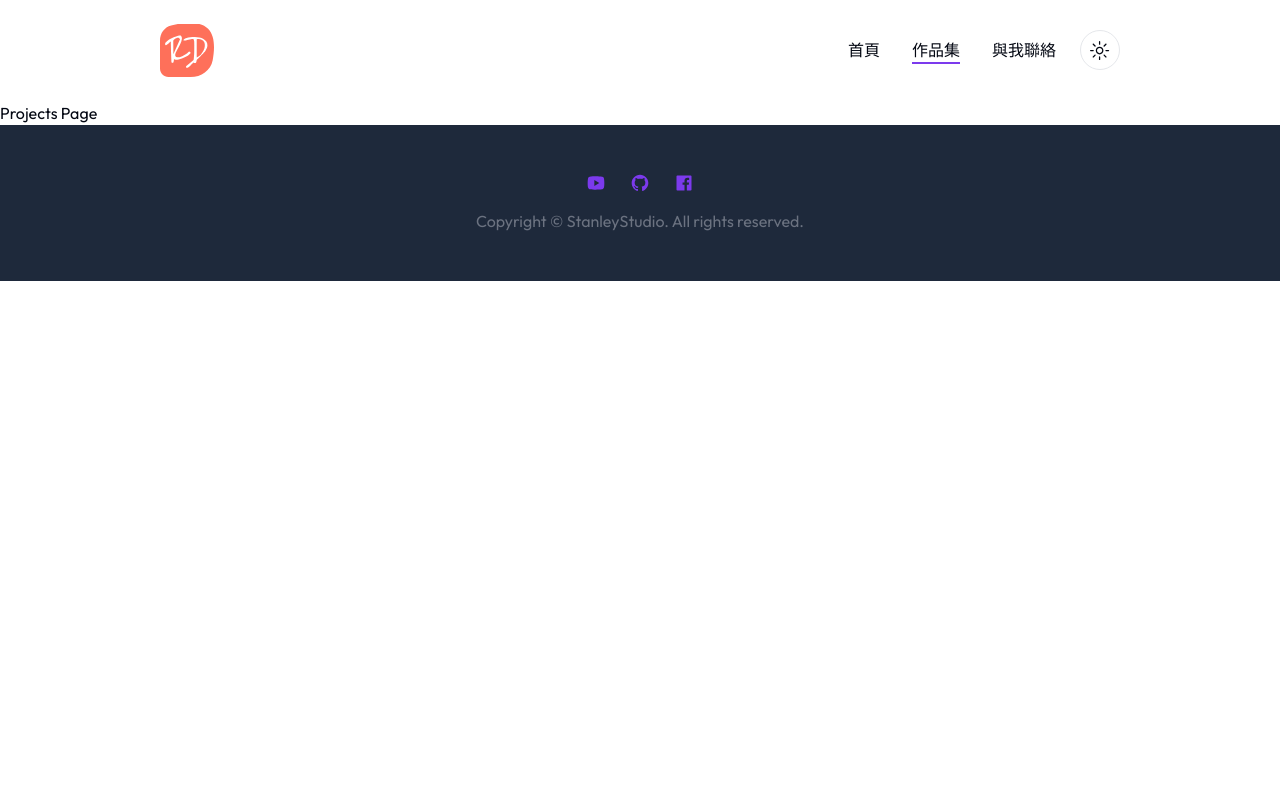
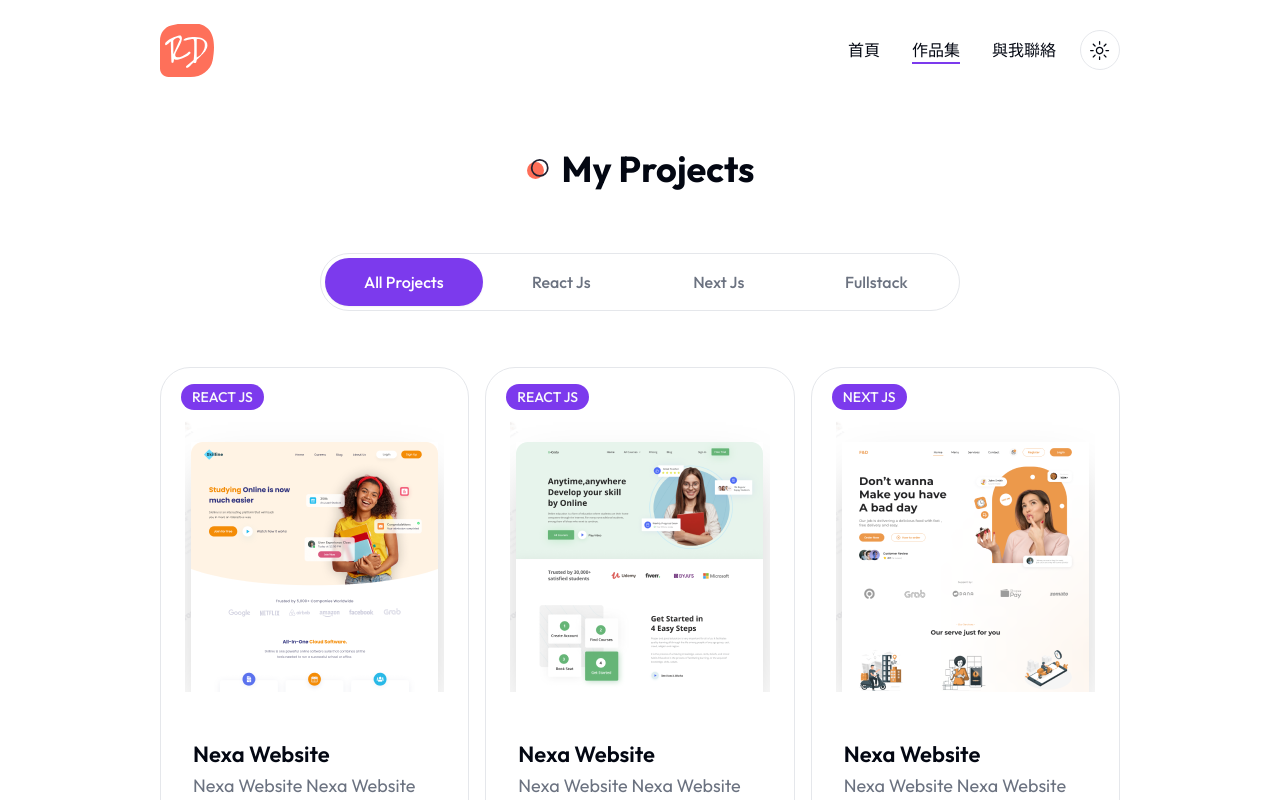
Before and after one commit to StanleyYeh/Stanley-Portfolio, a Next.js app: page /projects in a window 1280 px wide. Shown: the top 800 px of the page. Built offline with nearby package versions, Linux system fonts and the light colour scheme.

Commit message:
#11-ProjectsPage

```diff
--- a/app/projects/page.js
+++ b/app/projects/page.js
@@ -1,7 +1,114 @@
+'use client';
+
+import { useState } from 'react';
+
+import { Tabs, TabsContent, TabsList, TabsTrigger } from '@/components/ui/tabs'
+import ProjectCard from '@/components/ProjectCard'
+
+const projectData = [
+  {
+    image: '/work/3.png',
+    category: 'react js',
+    name: 'Nexa Website',
+    description: 'Nexa Website Nexa Website Nexa Website Nexa Website Nexa Website',
+    link: '/',
+    github: '/',
+  },
+  {
+    image: '/work/4.png',
+    category: 'react js',
+    name: 'Nexa Website',
+    description: 'Nexa Website Nexa Website Nexa Website Nexa Website Nexa Website',
+    link: '/',
+    github: '/',
+  },
+  {
+    image: '/work/2.png',
+    category: 'next js',
+    name: 'Nexa Website',
+    description: 'Nexa Website Nexa Website Nexa Website Nexa Website Nexa Website',
+    link: '/',
+    github: '/',
+  },
+  {
+    image: '/work/1.png',
+    category: 'next js',
+    name: 'Nexa Website',
+    description: 'Nexa Website Nexa Website Nexa Website Nexa Website Nexa Website',
+    link: '/',
+    github: '/',
+  },
+  {
+    image: '/work/3.png',
+    category: 'next js',
+    name: 'Nexa Website',
+    description: 'Nexa Website Nexa Website Nexa Website Nexa Website Nexa Website',
+    link: '/',
+    github: '/',
+  },
+  {
+    image: '/work/1.png',
+    category: 'fullstack',
+    name: 'Nexa Website',
+    description: 'Nexa Website Nexa Website Nexa Website Nexa Website Nexa Website',
+    link: '/',
+    github: '/',
+  },
+];
+
+// remove category duplicates
+const uniqueCategories = ['all projects', ...new Set(projectData.map((item) => item.category))];
+
 export default function Projects({ children }) {
+  const [categories, setCategories] = useState(uniqueCategories);
+  const [category, setCategory] = useState('all projects');
+
+  const filteredProjects = projectData.filter((project) => {
+    return category === 'all projects'
+      ? project
+      : project.category === category;
+  });
+
+
   return (
-    <>
-      Projects Page
-    </>
+    <section className="min-h-screen pt-12">
+      <div className=' container mx-auto'>
+        <h2 className=' section-title mb-8 xl:mb-16 text-center mx-auto'>
+          My Projects
+        </h2>
+        {/* Tabs */}
+        <Tabs defaultValue={category} className='mb-24 xl:mb-48'>
+          <TabsList className='w-full grid h-full md:grid-cols-4 lg:max-w-[640px]
+          mb-12 mx-auto md:border dark:border-none'>
+            {
+              categories.map((category, index) => {
+                return (
+                  <TabsTrigger
+                    onClick={() => setCategory(category)}
+                    value={category}
+                    key={index}
+                    className='capitalize w-[162px] md:w-auto'
+                  >
+                    {category}
+                  </TabsTrigger>
+                );
+              })
+            }
+          </TabsList>
+          {/* Tabs Content */}
+          <div className='text-lg xl:mt-8 grid grid-cols-1 lg:grid-cols-3 gap-4'>
+            {
+              filteredProjects.map((project, index) => {
+                return (
+                  <TabsContent value={category} key={index}>
+                    <ProjectCard project={project} />
+                  </TabsContent>
+                );
+              })
+            }
+          </div>
+        </Tabs>
+      </div>
+    </section>
   );
 }
--- a/components/ui/sheet.jsx
+++ b/components/ui/sheet.jsx
@@ -1,18 +1,18 @@
 "use client";
-import * as React from "react"
-import * as SheetPrimitive from "@radix-ui/react-dialog"
+import * as React from "react";
+import * as SheetPrimitive from "@radix-ui/react-dialog";
 import { cva } from "class-variance-authority";
-import { X } from "lucide-react"
+import { X } from "lucide-react";
 
-import { cn } from "@/lib/utils"
+import { cn } from "@/lib/utils";
 
-const Sheet = SheetPrimitive.Root
+const Sheet = SheetPrimitive.Root;
 
-const SheetTrigger = SheetPrimitive.Trigger
+const SheetTrigger = SheetPrimitive.Trigger;
 
-const SheetClose = SheetPrimitive.Close
+const SheetClose = SheetPrimitive.Close;
 
-const SheetPortal = SheetPrimitive.Portal
+const SheetPortal = SheetPrimitive.Portal;
 
 const SheetOverlay = React.forwardRef(({ className, ...props }, ref) => (
   <SheetPrimitive.Overlay
@@ -21,9 +21,10 @@
       className
     )}
     {...props}
-    ref={ref} />
-))
-SheetOverlay.displayName = SheetPrimitive.Overlay.displayName
+    ref={ref}
+  />
+));
+SheetOverlay.displayName = SheetPrimitive.Overlay.displayName;
 
 const sheetVariants = cva(
   "fixed z-50 gap-4 bg-background p-6 shadow-lg transition ease-in-out data-[state=open]:animate-in data-[state=closed]:animate-out data-[state=closed]:duration-300 data-[state=open]:duration-500",
@@ -42,58 +43,67 @@
       side: "right",
     },
   }
-)
+);
 
-const SheetContent = React.forwardRef(({ side = "right", className, children, ...props }, ref) => (
+const SheetContent = React.forwardRef(
+  ({ side = "right", className, children, ...props }, ref) => (
     <SheetPortal>
       <SheetOverlay />
-    <SheetPrimitive.Content ref={ref} className={cn(sheetVariants({ side }), className)} {...props}>
+      <SheetPrimitive.Content
+        ref={ref}
+        className={cn(sheetVariants({ side }), className)}
+        {...props}
+      >
         {children}
-      <SheetPrimitive.Close
-        className="absolute right-4 top-4 rounded-sm opacity-70 ring-offset-background transition-opacity hover:opacity-100 focus:outline-none focus:ring-2 focus:ring-ring focus:ring-offset-2 disabled:pointer-events-none data-[state=open]:bg-secondary">
-        <X className="h-4 w-4" />
+        <SheetPrimitive.Close className="absolute right-4 top-4 rounded-sm opacity-70 ring-offset-background transition-opacity hover:opacity-100 focus:outline-none focus:ring-2 focus:ring-ring focus:ring-offset-2 disabled:pointer-events-none data-[state=open]:bg-secondary">
+          <X className="h-6 w-6" />
           <span className="sr-only">Close</span>
         </SheetPrimitive.Close>
       </SheetPrimitive.Content>
     </SheetPortal>
-))
-SheetContent.displayName = SheetPrimitive.Content.displayName
+  )
+);
+SheetContent.displayName = SheetPrimitive.Content.displayName;
 
-const SheetHeader = ({
-  className,
-  ...props
-}) => (
+const SheetHeader = ({ className, ...props }) => (
   <div
-    className={cn("flex flex-col space-y-2 text-center sm:text-left", className)}
-    {...props} />
-)
-SheetHeader.displayName = "SheetHeader"
+    className={cn(
+      "flex flex-col space-y-2 text-center sm:text-left",
+      className
+    )}
+    {...props}
+  />
+);
+SheetHeader.displayName = "SheetHeader";
 
-const SheetFooter = ({
-  className,
-  ...props
-}) => (
+const SheetFooter = ({ className, ...props }) => (
   <div
-    className={cn("flex flex-col-reverse sm:flex-row sm:justify-end sm:space-x-2", className)}
-    {...props} />
-)
-SheetFooter.displayName = "SheetFooter"
+    className={cn(
+      "flex flex-col-reverse sm:flex-row sm:justify-end sm:space-x-2",
+      className
+    )}
+    {...props}
+  />
+);
+SheetFooter.displayName = "SheetFooter";
 
 const SheetTitle = React.forwardRef(({ className, ...props }, ref) => (
   <SheetPrimitive.Title
     ref={ref}
     className={cn("text-lg font-semibold text-foreground", className)}
-    {...props} />
-))
-SheetTitle.displayName = SheetPrimitive.Title.displayName
+    {...props}
+  />
+));
+SheetTitle.displayName = SheetPrimitive.Title.displayName;
 
 const SheetDescription = React.forwardRef(({ className, ...props }, ref) => (
   <SheetPrimitive.Description
     ref={ref}
     className={cn("text-sm text-muted-foreground", className)}
-    {...props} />
-))
-SheetDescription.displayName = SheetPrimitive.Description.displayName
+    {...props}
+  />
+));
+SheetDescription.displayName = SheetPrimitive.Description.displayName;
 
 export {
   Sheet,
@@ -106,4 +116,4 @@
   SheetFooter,
   SheetTitle,
   SheetDescription,
-}
+};
```
Lines whose indentation alone changed are shown as unchanged.
